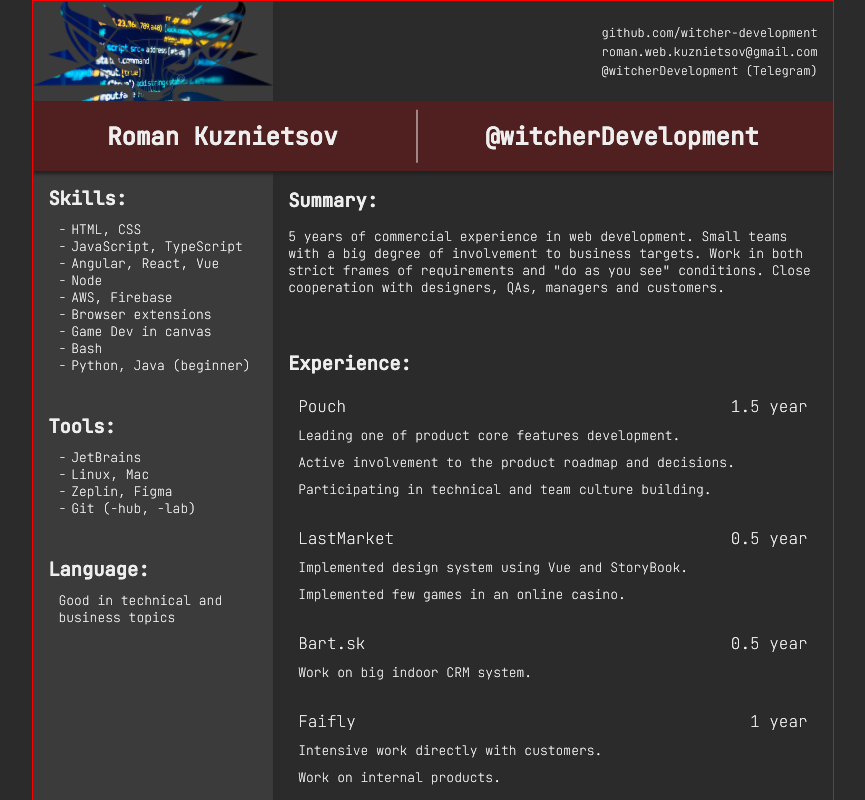
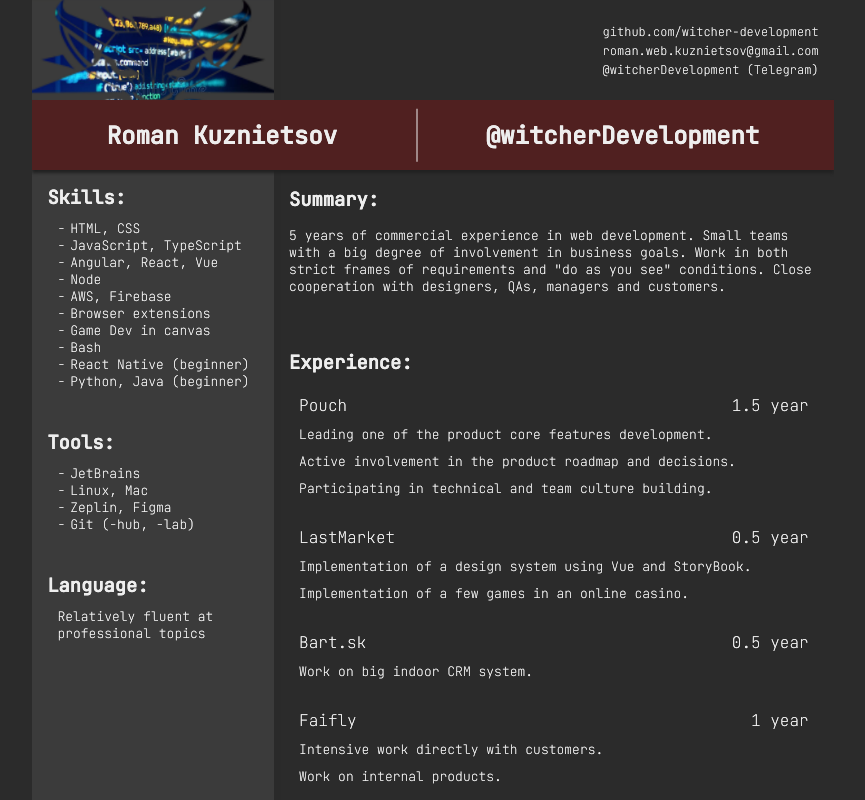
Before and after one commit to witcher-development/best-world-cv, a website built with webpack: page src/index.html in a window 1280 px wide. Shown: the top 800 px of the page, without its empty margins (207-1072 px from the left). Built offline with nearby package versions, Linux system fonts and the light colour scheme.

Commit message:
new logo and texts

```diff
--- a/src/index.html
+++ b/src/index.html
@@ -22,6 +22,7 @@
 					<li>Browser extensions</li>
 					<li>Game Dev in canvas</li>
 					<li>Bash</li>
+					<li>React Native (beginner)</li>
 					<li>Python, Java (beginner)</li>
 				</ul>
 
@@ -37,7 +38,7 @@
 			<div class="language">
 				<h3>Language:</h3>
 
-				<p>Good in technical and business topics</p>
+				<p>Relatively fluent at professional topics</p>
 			</div>
 		</div>
 		<div class="container__right">
@@ -53,7 +54,7 @@
 
 				<p>
 					5 years of commercial experience in web development.
-					Small teams with a big degree of involvement to business targets.
+					Small teams with a big degree of involvement in business goals.
 					Work in both strict frames of requirements and "do as you see" conditions.
 					Close cooperation with designers, QAs, managers and customers.
 				</p>
@@ -68,10 +69,10 @@
 							<p>1.5 year</p>
 						</div>
 						<p class="exp__body">
-							Leading one of product core features development.
+							Leading one of the product core features development.
 						</p>
 						<p class="exp__body">
-							Active involvement to the product roadmap and decisions.
+							Active involvement in the product roadmap and decisions.
 						</p>
 						<div class="exp__body">
 							Participating in technical and team culture building.
@@ -84,10 +85,10 @@
 							<p>0.5 year</p>
 						</div>
 						<p class="exp__body">
-							Implemented design system using Vue and StoryBook.
+							Implementation of a design system using Vue and StoryBook.
 						</p>
 						<p class="exp__body">
-							Implemented few games in an online casino.
+							Implementation of a few games in an online casino.
 						</p>
 					</li>
 
--- a/src/style.scss
+++ b/src/style.scss
@@ -24,6 +24,7 @@ body {
 
 	background-color: #2b2b2b;
 
+
 	color: #eeeeee;
 	text-shadow: 0 0 0 #fff;
 
@@ -38,8 +39,6 @@ body {
 
 	overflow: hidden;
 	position: relative;
-
-	border: 1px solid red;
 
 	display: flex;
 
@@ -101,12 +100,17 @@ body {
 
 	margin-bottom: 70px;
 
-	mask-image: url(/src/assets/witcher-logo.png);
-	mask-size: cover;
-	mask-position: center 4%;
-	background-image: url(/src/assets/code-background.jpg);
+
+	background-image: url(/src/assets/witcher-logo-print.jpg);
+	background-position: center 4%;
 	background-size: 105%;
 }
+
+//@media print {
+//	.logo {
+//		mask-image: reset;
+//	}
+//}
 
 .skills {
 	padding: 15px;
```
Also changed, not shown: src/assets/witcher-logo-print.jpg (added).
